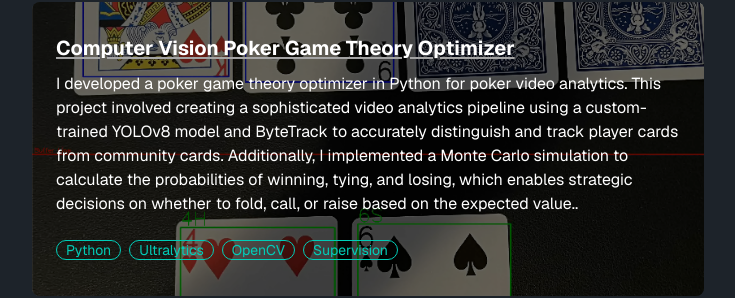
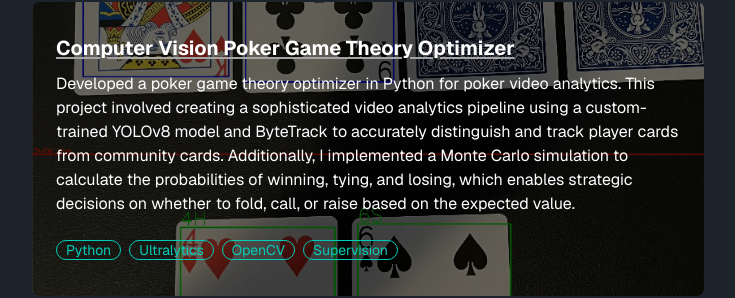
Before and after one commit to elkhourynathan/personal, a Next.js app: page /projects in a window 1280 px wide. Shown: the part 531-829 px from the top of the page, without its empty margins (272-1007 px from the left). Built offline with nearby package versions, Linux system fonts and the light colour scheme.

Commit message:
Minor grammer correction

```diff
--- a/app/projects/page.tsx
+++ b/app/projects/page.tsx
@@ -38,10 +38,10 @@ export default function ProjectsPage() {
         <ProjectCard
           title="Computer Vision Poker Game Theory Optimizer"
           date="2024"
-          description="I developed a poker game theory optimizer in Python for poker video analytics. This project involved creating a
+          description="Developed a poker game theory optimizer in Python for poker video analytics. This project involved creating a
           sophisticated video analytics pipeline using a custom-trained YOLOv8 model and ByteTrack to accurately distinguish and track
           player cards from community cards. Additionally, I implemented a Monte Carlo simulation to calculate the probabilities of winning,
-          tying, and losing, which enables strategic decisions on whether to fold, call, or raise based on the expected value.."
+          tying, and losing, which enables strategic decisions on whether to fold, call, or raise based on the expected value."
           techStack={[
             'Python',
             'Ultralytics',
```
